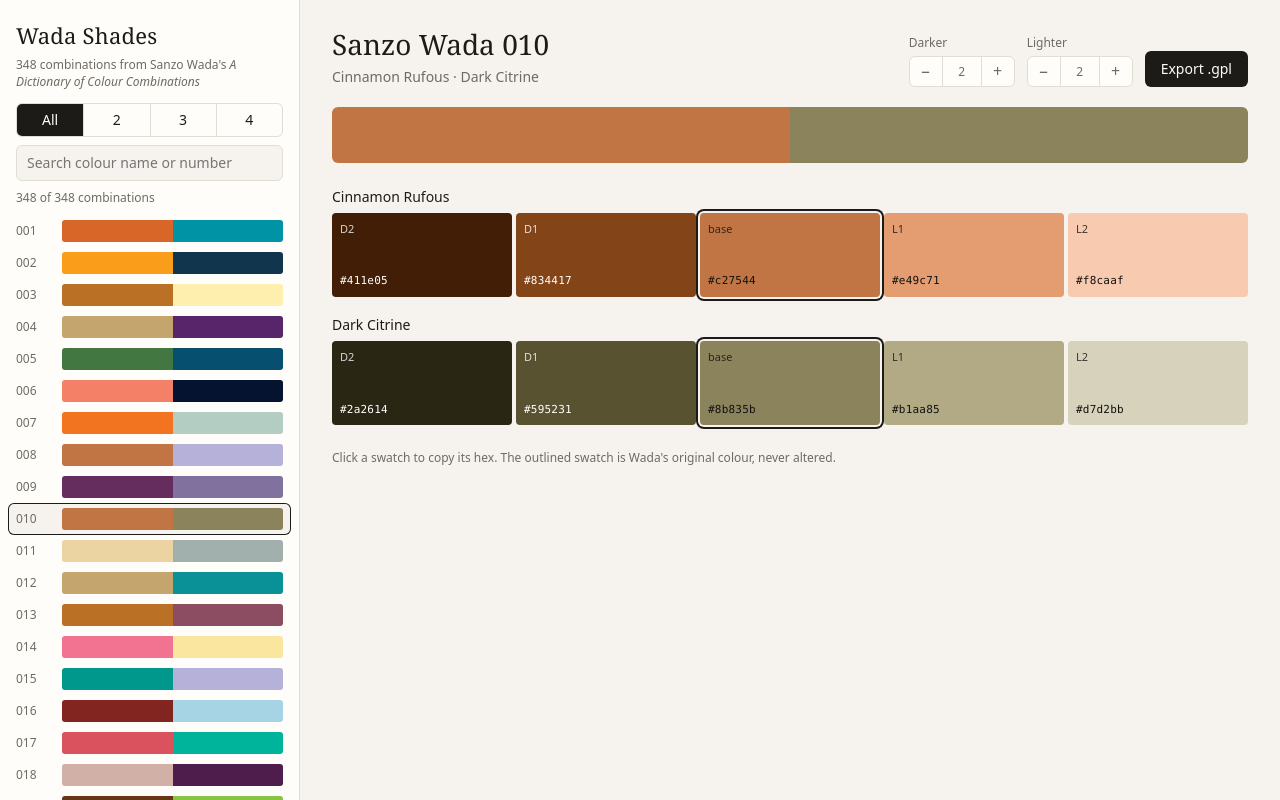
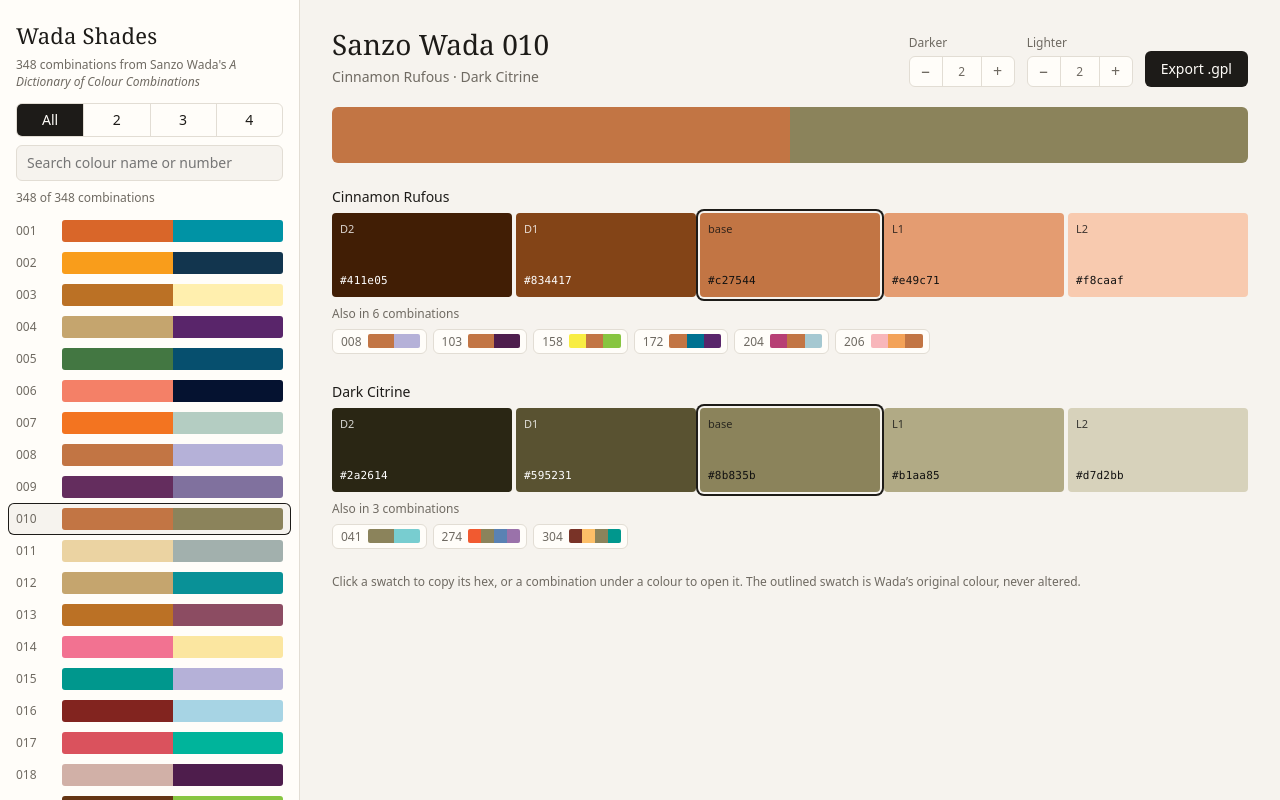
Before and after one commit to andguasta/wada-shades, a website built with Vite: page index.html in a window 1280 px wide. Both pictures are taken after a click on the element 149 px from the left and 507 px from the top of the page. Built offline with nearby package versions, Linux system fonts and the light colour scheme.

Commit message:
Fix colour name typos and link related combinations

```diff
--- a/index.html
+++ b/index.html
@@ -56,7 +56,7 @@
 
         <section class="original" aria-label="Original combination" id="original"></section>
         <section class="preview" aria-label="Shade preview" id="preview"></section>
-        <p class="hint">Click a swatch to copy its hex. The outlined swatch is Wada's original colour, never altered.</p>
+        <p class="hint">Click a swatch to copy its hex, or a combination under a colour to open it. The outlined swatch is Wada&rsquo;s original colour, never altered.</p>
       </main>
     </div>
     <div class="toast" id="toast" role="status" aria-live="polite"></div>
--- a/src/core/data.ts
+++ b/src/core/data.ts
@@ -4,7 +4,10 @@ import rawColors from '../data/colors.json';
 export interface WadaColor {
   /** Position in the dataset, stable identifier. */
   index: number;
+  /** Corrected name (see NAME_FIXES). */
   name: string;
+  /** Name exactly as in the source dataset. */
+  sourceName: string;
   hex: string;
   rgb: [number, number, number];
   cmyk: [number, number, number, number];
@@ -28,9 +31,34 @@ interface RawColor {
   combinations: number[];
 }
 
+/**
+ * Spelling fixes applied on top of the untouched source dataset.
+ * Wada's names come from Robert Ridgway's "Color Standards and Color
+ * Nomenclature" (1912); misspellings are restored to Ridgway's spelling,
+ * and the A/B variants use one consistent suffix format.
+ */
+export const NAME_FIXES: Readonly<Record<string, string>> = {
+  'Eugenia Red | A': 'Eugenia Red A',
+  'Eugenia Red | B': 'Eugenia Red B',
+  'Grayish Lavender - A': 'Grayish Lavender A',
+  'Grayish Lavender - B': 'Grayish Lavender B',
+  'Rosolanc Purple': 'Rosolane Purple',
+  'Pomegranite Purple': 'Pomegranate Purple',
+  'Vistoris Lake': 'Victoria Lake',
+  'Sulpher Yellow': 'Sulphur Yellow',
+  'Krongbergs Green': "Kronberg's Green",
+  'Artemesia Green': 'Artemisia Green',
+  'Calamine BLue': 'Calamine Blue',
+  'Cerulian Blue': 'Cerulean Blue',
+  'Antwarp Blue': 'Antwerp Blue',
+  "Vandar Poel's Blue": "Vanderpoel's Blue",
+  'Veronia Purple': 'Vernonia Purple',
+};
+
 export const colors: WadaColor[] = (rawColors as RawColor[]).map((c, index) => ({
   index,
-  name: c.name,
+  name: NAME_FIXES[c.name] ?? c.name,
+  sourceName: c.name,
   hex: c.hex.toLowerCase(),
   rgb: [c.rgb[0], c.rgb[1], c.rgb[2]],
   cmyk: [c.cmyk[0], c.cmyk[1], c.cmyk[2], c.cmyk[3]],
@@ -53,6 +81,16 @@ export const combinations: Combination[] = (() => {
     .map(([id, list]) => ({ id, colors: list }));
 })();
 
+const combinationById = new Map(combinations.map((c) => [c.id, c]));
+
 export function getCombination(id: number): Combination | undefined {
-  return combinations.find((c) => c.id === id);
+  return combinationById.get(id);
 }
+
+/** The other combinations that use this colour, sorted by id. */
+export function relatedCombinations(color: WadaColor, excludeId?: number): Combination[] {
+  return color.combinations
+    .filter((id) => id !== excludeId)
+    .sort((a, b) => a - b)
+    .map((id) => combinationById.get(id)!);
+}
--- a/src/main.ts
+++ b/src/main.ts
@@ -1,5 +1,5 @@
 import './style.css';
-import { combinations, getCombination, type Combination } from './core/data';
+import { combinations, getCombination, relatedCombinations, type Combination } from './core/data';
 import { exporters } from './core/export';
 import { buildPalette, comboTitle, paletteFileName } from './core/palette';
 import { MAX_STEPS, type Shade } from './core/shades';
@@ -27,6 +27,7 @@ const els = {
   original: $<HTMLElement>('original'),
   preview: $<HTMLElement>('preview'),
   toast: $<HTMLDivElement>('toast'),
+  main: document.querySelector('.main') as HTMLElement,
 };
 
 const clampSteps = (n: number) => (Number.isFinite(n) ? Math.min(MAX_STEPS, Math.max(0, Math.round(n))) : 0);
@@ -43,9 +44,12 @@ function readHash(): Partial<State> {
 
 const state: State = { comboId: 1, lighter: 2, darker: 2, size: 0, query: '', ...readHash() };
 
-function writeHash() {
+/** push adds a history entry, so Back returns to the previous combination. */
+function writeHash(push = false) {
   const hash = `#c=${state.comboId}&d=${state.darker}&l=${state.lighter}`;
-  if (location.hash !== hash) history.replaceState(null, '', hash);
+  if (location.hash === hash) return;
+  if (push) history.pushState(null, '', hash);
+  else history.replaceState(null, '', hash);
 }
 
 /** Black or white text, whichever reads better on the swatch. */
@@ -63,20 +67,21 @@ function matches(combo: Combination): boolean {
   const q = state.query.trim().toLowerCase();
   if (!q) return true;
   if (/^\d+$/.test(q)) return String(combo.id).startsWith(q);
-  return combo.colors.some((c) => c.name.toLowerCase().includes(q) || c.hex.includes(q));
+  return combo.colors.some(
+    (c) => c.name.toLowerCase().includes(q) || c.sourceName.toLowerCase().includes(q) || c.hex.includes(q),
+  );
 }
 
 const listItems = new Map<number, HTMLLIElement>();
 
-function renderList() {
-  const frag = document.createDocumentFragment();
-  for (const combo of combinations) {
-    const li = document.createElement('li');
+/** Button with the combination number and its colours; data-id drives navigation. */
+function comboButton(combo: Combination, className: string): HTMLButtonElement {
   const btn = document.createElement('button');
   btn.type = 'button';
-    btn.className = 'combo-item';
+  btn.className = className;
   btn.dataset.id = String(combo.id);
   btn.setAttribute('aria-label', `${comboTitle(combo.id)}: ${combo.colors.map((c) => c.name).join(', ')}`);
+  btn.title = combo.colors.map((c) => c.name).join(' · ');
   const num = document.createElement('span');
   num.className = 'combo-num';
   num.textContent = String(combo.id).padStart(3, '0');
@@ -88,7 +93,14 @@ function renderList() {
     strip.append(s);
   }
   btn.append(num, strip);
-    li.append(btn);
+  return btn;
+}
+
+function renderList() {
+  const frag = document.createDocumentFragment();
+  for (const combo of combinations) {
+    const li = document.createElement('li');
+    li.append(comboButton(combo, 'combo-item'));
     listItems.set(combo.id, li);
     frag.append(li);
   }
@@ -126,7 +138,26 @@ function swatch(shade: Shade): HTMLButtonElement {
   return el;
 }
 
-function render() {
+function relatedFor(color: Combination['colors'][number], comboId: number): HTMLElement {
+  const related = relatedCombinations(color, comboId);
+  const wrap = document.createElement('div');
+  wrap.className = 'related';
+  const label = document.createElement('span');
+  label.className = 'related-label';
+  label.textContent = related.length
+    ? `Also in ${related.length} ${related.length === 1 ? 'combination' : 'combinations'}`
+    : 'Only in this combination';
+  wrap.append(label);
+  if (related.length) {
+    const list = document.createElement('div');
+    list.className = 'related-list';
+    list.append(...related.map((c) => comboButton(c, 'related-item')));
+    wrap.append(list);
+  }
+  return wrap;
+}
+
+function render(push = false) {
   const combo = getCombination(state.comboId)!;
   els.lighter.value = String(state.lighter);
   els.darker.value = String(state.darker);
@@ -159,11 +190,11 @@ function render() {
       const swatches = document.createElement('div');
       swatches.className = 'scale-swatches';
       swatches.append(...scale.shades.map(swatch));
-      row.append(name, swatches);
+      row.append(name, swatches, relatedFor(scale.base, combo.id));
       return row;
     }),
   );
-  writeHash();
+  writeHash(push);
 }
 
 let toastTimer = 0;
@@ -198,11 +229,26 @@ render();
 const current = listItems.get(state.comboId);
 if (current) els.list.scrollTop = current.offsetTop - els.list.clientHeight / 2;
 
+function goTo(id: number) {
+  if (id === state.comboId || !getCombination(id)) return;
+  state.comboId = id;
+  render(true);
+}
+
+/** Bring the current combination into view in the sidebar, if the filters show it. */
+function revealInList() {
+  const li = listItems.get(state.comboId);
+  if (!li || li.hidden) return;
+  const top = li.offsetTop;
+  const bottom = top + li.offsetHeight;
+  if (top < els.list.scrollTop || bottom > els.list.scrollTop + els.list.clientHeight) {
+    els.list.scrollTop = top - els.list.clientHeight / 2;
+  }
+}
+
 els.list.addEventListener('click', (e) => {
   const btn = (e.target as HTMLElement).closest<HTMLButtonElement>('.combo-item');
-  if (!btn) return;
-  state.comboId = Number(btn.dataset.id);
-  render();
+  if (btn) goTo(Number(btn.dataset.id));
 });
 
 els.sizeFilter.addEventListener('click', (e) => {
@@ -229,7 +275,16 @@ for (const key of ['lighter', 'darker'] as const) {
 }
 
 els.preview.addEventListener('click', async (e) => {
-  const el = (e.target as HTMLElement).closest<HTMLButtonElement>('.swatch');
+  const target = e.target as HTMLElement;
+  const related = target.closest<HTMLButtonElement>('.related-item');
+  if (related) {
+    goTo(Number(related.dataset.id));
+    revealInList();
+    els.main.scrollTo({ top: 0 });
+    window.scrollTo({ top: 0 });
+    return;
+  }
+  const el = target.closest<HTMLButtonElement>('.swatch');
   if (!el?.dataset.hex) return;
   try {
     await navigator.clipboard.writeText(el.dataset.hex);
@@ -244,4 +299,5 @@ els.exportBtn.addEventListener('click', exportPalette);
 window.addEventListener('hashchange', () => {
   Object.assign(state, readHash());
   render();
+  revealInList();
 });
--- a/src/style.css
+++ b/src/style.css
@@ -195,7 +195,7 @@ button:focus-visible, input:focus-visible { outline: 2px solid var(--text); outl
 }
 .original > div { flex: 1; }
 
-.preview { display: grid; gap: 18px; }
+.preview { display: grid; gap: 28px; }
 
 .scale-name { margin-bottom: 6px; font-weight: 500; }
 
@@ -223,6 +223,22 @@ button:focus-visible, input:focus-visible { outline: 2px solid var(--text); outl
 .swatch-label { opacity: 0.8; }
 .swatch-hex { font-family: ui-monospace, 'SF Mono', Menlo, monospace; letter-spacing: 0.02em; }
 
+.related { margin-top: 8px; }
+.related-label { display: block; margin-bottom: 6px; color: var(--muted); font-size: 12px; }
+.related-list { display: flex; flex-wrap: wrap; gap: 6px; }
+.related-item {
+  display: inline-flex;
+  align-items: center;
+  gap: 6px;
+  padding: 3px 6px 3px 8px;
+  border: 1px solid var(--line);
+  border-radius: var(--radius);
+  background: var(--surface);
+  cursor: pointer;
+}
+.related-item:hover { border-color: var(--text); }
+.related-item .strip { width: 52px; height: 14px; border-radius: 2px; }
+
 .hint { margin-top: 24px; color: var(--muted); font-size: 12px; }
 
 .toast {
```
Also changed, not shown: tests/core.test.ts (+26 -1 lines), README.md. Lines whose indentation alone changed are shown as unchanged.
